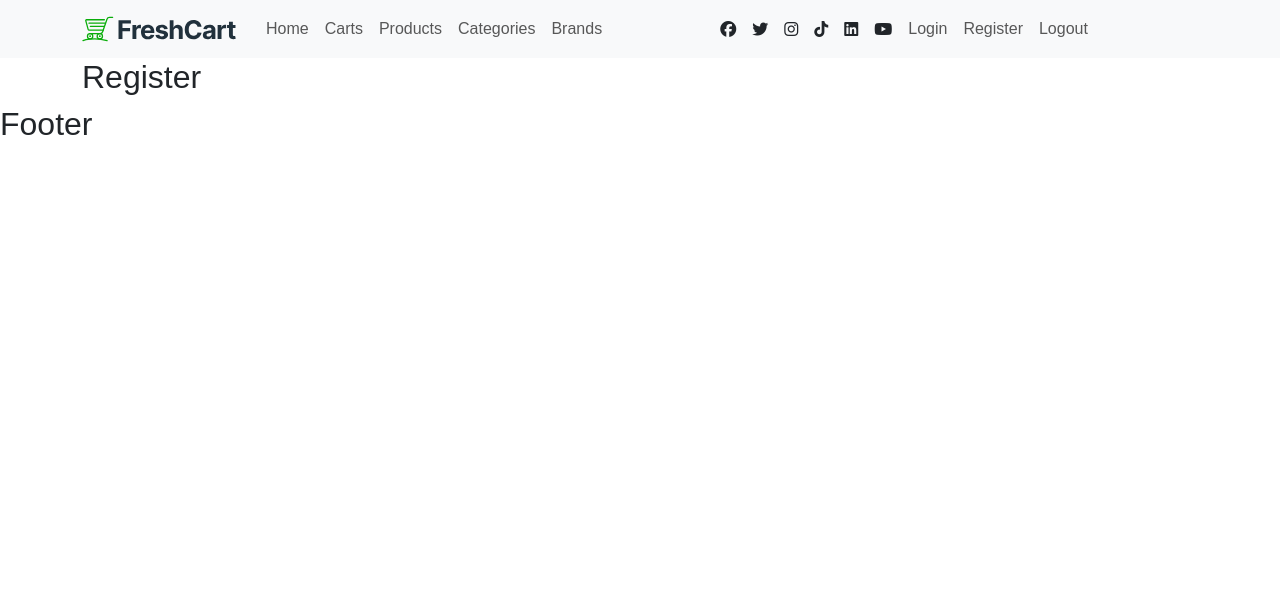
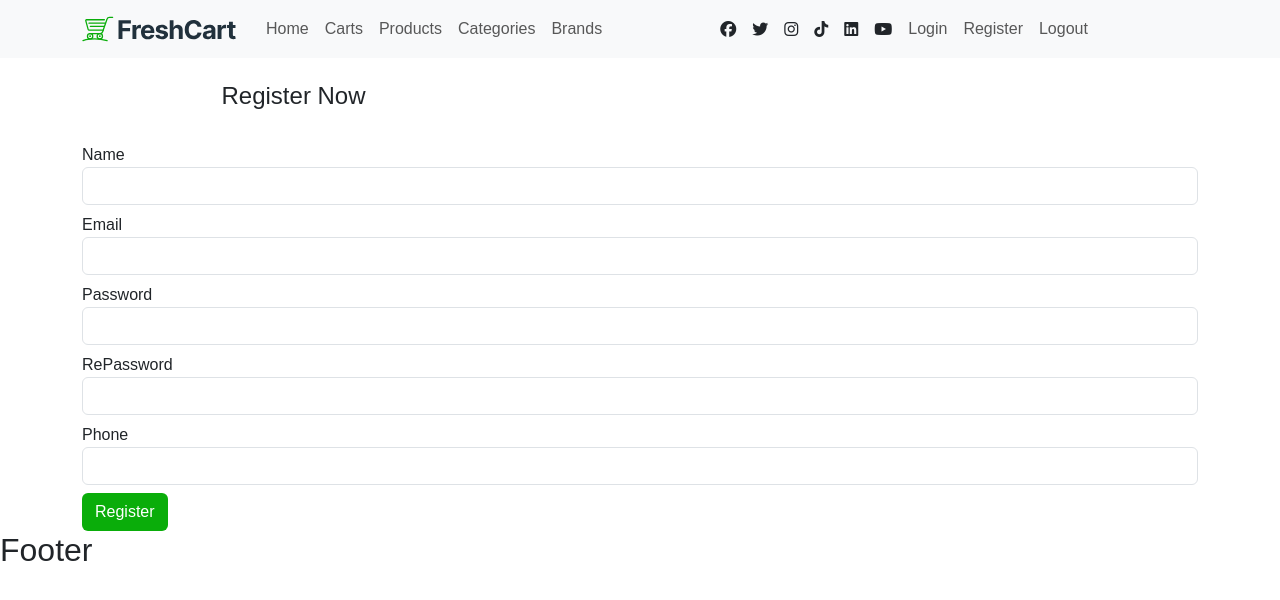
Before and after one commit to mohamedaraby11/ReactEcommerce, a React (Create React App) app: page /register in a window 1280 px wide. Shown: the top 600 px of the page. Built offline with nearby package versions, Linux system fonts and the light colour scheme; a web font is replaced by a local one.

Commit message:
Register Using Formik & Yup

```diff
--- a/package.json
+++ b/package.json
@@ -9,11 +9,13 @@
     "@testing-library/user-event": "^13.5.0",
     "axios": "^1.4.0",
     "bootstrap": "^5.3.1",
+    "formik": "^2.4.4",
     "react": "^18.2.0",
     "react-dom": "^18.2.0",
     "react-router-dom": "^6.15.0",
     "react-scripts": "5.0.1",
-    "web-vitals": "^2.1.4"
+    "web-vitals": "^2.1.4",
+    "yup": "^1.2.0"
   },
   "scripts": {
     "start": "react-scripts start",
--- a/src/components/Register/Register.jsx
+++ b/src/components/Register/Register.jsx
@@ -1,9 +1,78 @@
 import React from 'react'
 import style from './Register.module.css'
+import { useFormik } from 'formik'
+import * as Yup from 'yup'
+
 export default function Register() {
+
+  function handleRegister(values) {
+    console.log("Register ....");
+    console.log(values);
+  }
+
+  let validation  =  Yup.object({
+    name:Yup.string().required('Name is required').min(3, ' Name Min Length iS 3').max(10, 'Name Max length is 10'),
+    email:Yup.string().required('Email is required').email('Email is Invalid'),
+    password:Yup.string().required('Password is required').matches(/^[A-Z][a-z0-9]{5-10}$/, 'Password Must Start With upperCase and so on'),
+    rePassword:Yup.string().required('RePassword is required').oneOf([Yup.ref('password')], ' Password And RePassword Doesnot Match '),
+    phone:Yup.string().required('Phone is required').matches(/^01[0125][0-9]{8}$/, 'Phone Must be an Egyptian Number '),
+  })
+
+
+
+  let formik = useFormik({
+    initialValues: {
+      name: '',
+      phone: '',
+      email: '',
+      password: '',
+      rePassword: '',
+    },
+    validationSchema:validation,
+    onSubmit: handleRegister,
+  })
   return <>
 
-        <h2>Register</h2>
-    </>
+    <div className='w-75 mx-auto py-4'>
+      <h4> Register Now</h4>
+    </div>
+
+    <form onSubmit={formik.handleSubmit}>
+
+      <label htmlFor='name'> Name </label>
+      <input onBlur={formik.handleBlur} className='form-control mb-2' onChange={formik.handleChange} value={formik.values.name} type='text' name='name' id='name' />
+      {formik.errors.name && formik.touched.name? <div className='alert alert-danger'>{formik.errors.name}</div>
+        : null}
+
+
+
+      <label htmlFor='email'> Email </label>
+      <input onBlur={formik.handleBlur} className='form-control mb-2' onChange={formik.handleChange} value={formik.values.email} type='email' name='email' id='email' />
+      {formik.errors.email && formik.touched.email? <div className='alert alert-danger'>{formik.errors.email}</div>
+        : null}
+
+
+
+      <label htmlFor='password'> Password </label>
+      <input onBlur={formik.handleBlur} className='form-control mb-2' onChange={formik.handleChange} value={formik.values.password} type='password' name='password' id='password' />
+      {formik.errors.password && formik.touched.password? <div className='alert alert-danger'>{formik.errors.password}</div>
+        : null}
+
+
+      <label htmlFor='rePassword'> RePassword </label>
+      <input onBlur={formik.handleBlur} className='form-control mb-2' onChange={formik.handleChange} value={formik.values.rePassword} type='rePassword' name='rePassword' id='rePassword' />
+      {formik.errors.rePassword && formik.touched.rePassword? <div className='alert alert-danger'>{formik.errors.rePassword}</div>
+        : null}
+
+      <label htmlFor='phone'> Phone </label>
+      <input onBlur={formik.handleBlur} className='form-control mb-2' onChange={formik.handleChange} value={formik.values.phone} type='tel' name='phone' id='phone' />
+      {formik.errors.phone && formik.touched.phone? <div className='alert alert-danger'>{formik.errors.phone}</div>
+        : null}
+
+      <button onBlur={formik.handleBlur} type='submit' className='btn bg-main text-white'>Register </button>
+
+
+    </form>
+  </>
 
 }
```
Also changed, not shown: 1 other file (tests, documents, lock files or other folders).
